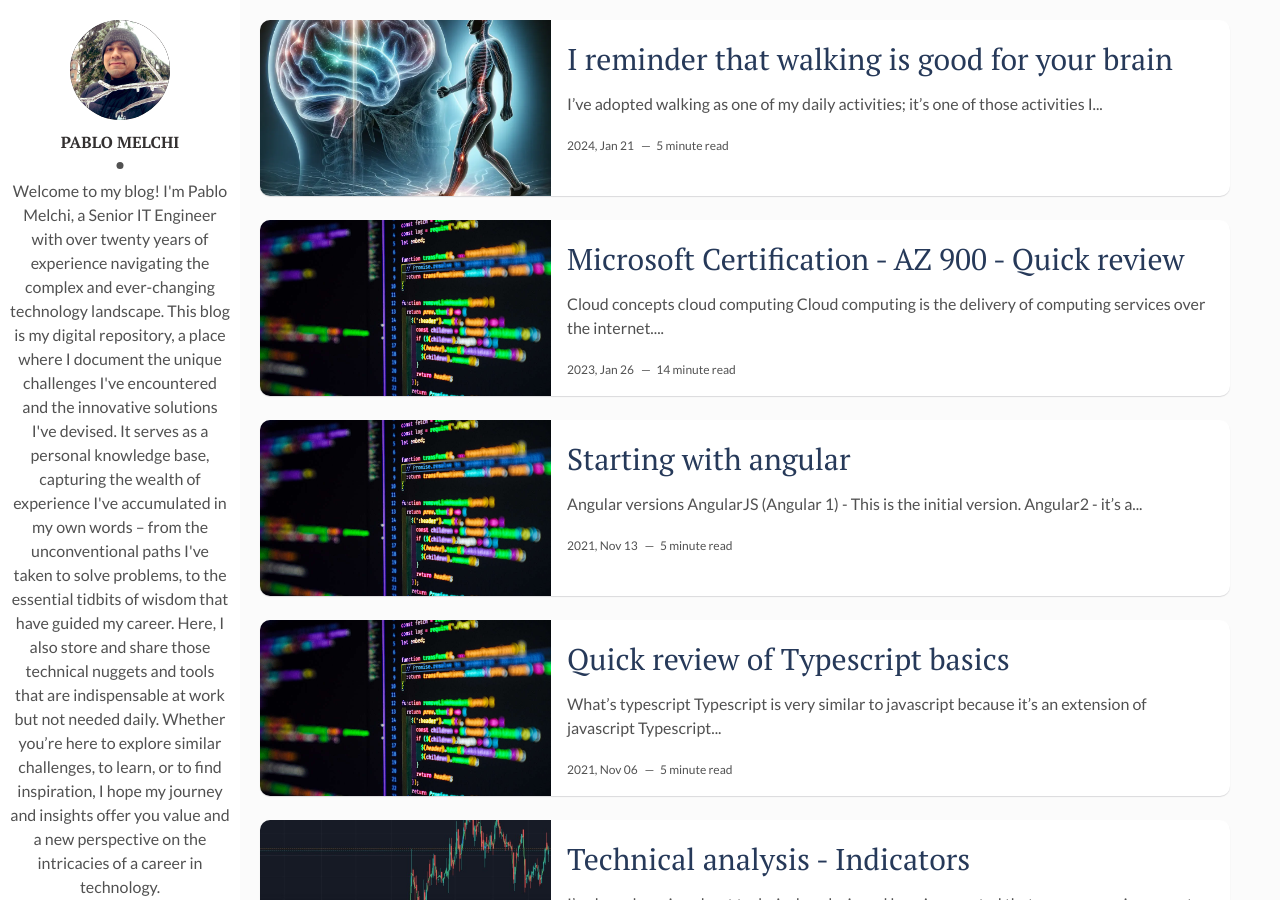
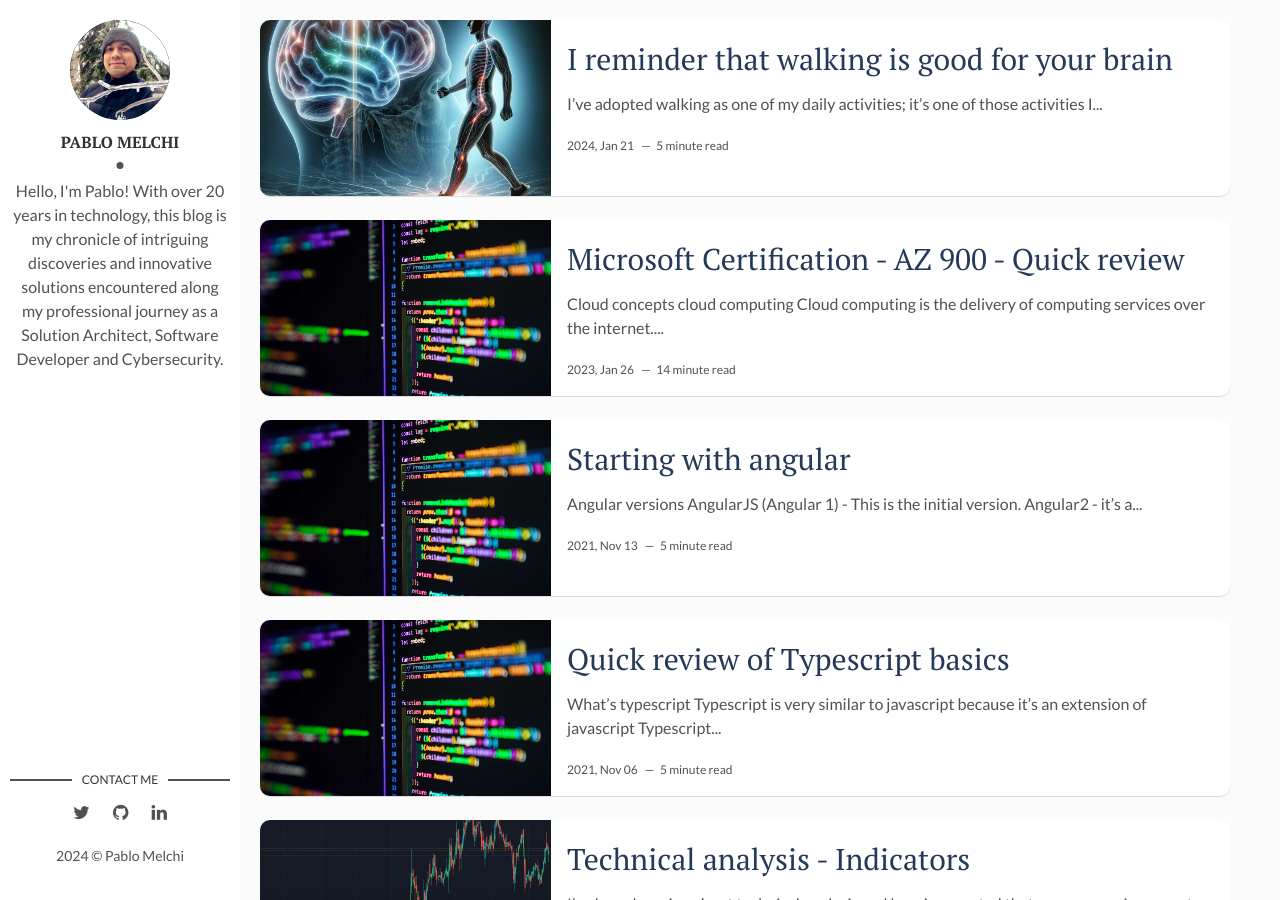
Before and after one commit to pmelchi/pmelchi.github.io, a Jekyll site: the page built from index.html, in a window 1280 px wide and 900 px high. Built offline with Jekyll 4.4.1, drawn with Linux system fonts in a browser that asks for light colours; the list of posts is cut into pages by our own code.

Commit message:
Basic idea for about

```diff
--- a/_config.yml
+++ b/_config.yml
@@ -10,11 +10,7 @@
 author: Pablo Melchi # add your name
 author-img: pablo-melchi.jpg # add your photo
 about-author: >
-  Welcome to my blog! I'm Pablo Melchi, a Senior IT Engineer with over twenty years of experience navigating the complex and ever-changing technology landscape.
-  This blog is my digital repository, a place where I document the unique challenges I've encountered and the innovative solutions I've devised.
-  It serves as a personal knowledge base, capturing the wealth of experience I've accumulated in my own words – from the unconventional paths I've taken to solve problems, to the essential tidbits of wisdom that have guided my career.
-  Here, I also store and share those technical nuggets and tools that are indispensable at work but not needed daily.
-  Whether you’re here to explore similar challenges, to learn, or to find inspiration, I hope my journey and insights offer you value and a new perspective on the intricacies of a career in technology.
+  Hello, I'm Pablo! With over 20 years in technology, this blog is my chronicle of intriguing discoveries and innovative solutions encountered along my professional journey as a Solution Architect, Software Developer and Cybersecurity.
 social-twitter: pmelchi #add your Twitter handle
 #social-facebook: # add your Facebook handle
 social-github: pmelchi # add your Github handle
```
